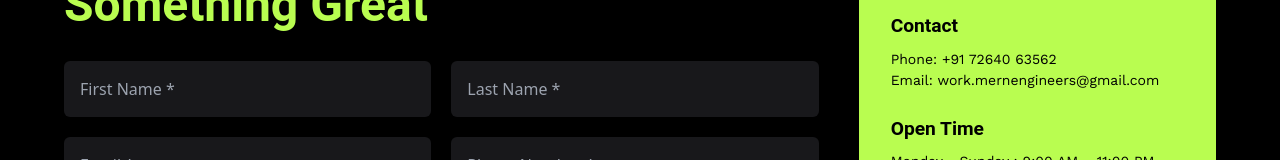
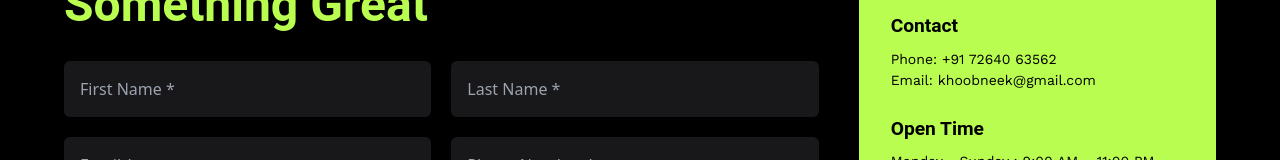
Before and after one commit to shivam13669/MernEngineers-main, a React (Vite) app: page /contact in a window 1280 px wide. Shown: the part 580-740 px from the top of the page. Built offline with nearby package versions, Linux system fonts and the light colour scheme.

Commit message:
Update ContactUs.jsx

```diff
--- a/src/components/ContactUs.jsx
+++ b/src/components/ContactUs.jsx
@@ -137,7 +137,7 @@ export default function ContactUs() {
               Phone: +91 72640 63562
             </p>
             <p className="text-secondaryText font-work">
-              Email: work.mernengineers@gmail.com
+              Email: khoobneek@gmail.com
             </p>
           </div>
           <div className="mb-6">
@@ -178,7 +178,7 @@ export default function ContactUs() {
                 <FaGithubSquare />
               </a>
               <a
-                href="https://www.instagram.com/mernengineers"
+                href="https://www.instagram.com/khoobneek"
                 target="_blank"
                 rel="noopener noreferrer"
                 aria-label="Instagram"
@@ -186,7 +186,7 @@ export default function ContactUs() {
                 <FaInstagram />
               </a>
               <a
-                href="https://www.youtube.com/@DineshPawar_.07"
+                href=""
                 target="_blank"
                 rel="noopener noreferrer"
                 aria-label="YouTube"
```
